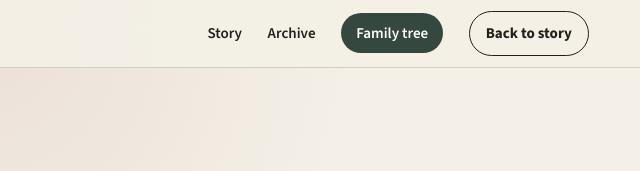
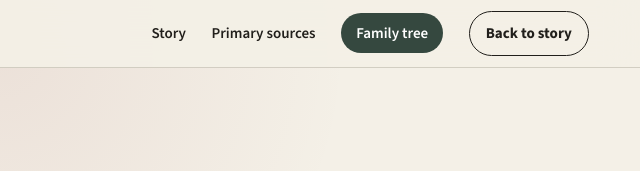
Before and after one commit to justinfeldman/family_history, a plain HTML site: page family-tree.html in a window 1280 px wide. Shown: the top 171 px of the page, 640-1280 px from the left. Drawn offline with nearby package versions, Linux system fonts and the light colour scheme.

Commit message:
Fix family tree primary sources link

```diff
--- a/family-tree.html
+++ b/family-tree.html
@@ -22,7 +22,7 @@
     </a>
     <nav class="header-actions" aria-label="Primary navigation">
       <a class="header-text-link" href="index.html#story">Story</a>
-      <a class="header-text-link" href="index.html#archive">Archive</a>
+      <a class="header-text-link" href="documents/">Primary sources</a>
       <a class="header-tree-link active" href="family-tree.html" aria-current="page">Family tree</a>
       <a class="menu-button back-to-story" href="index.html#story">Back to story</a>
     </nav>
```
